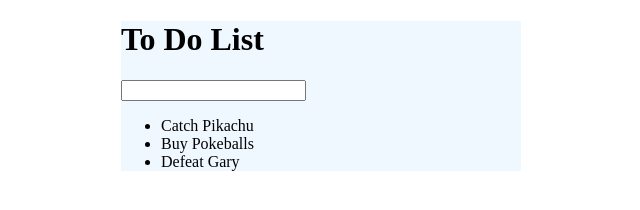
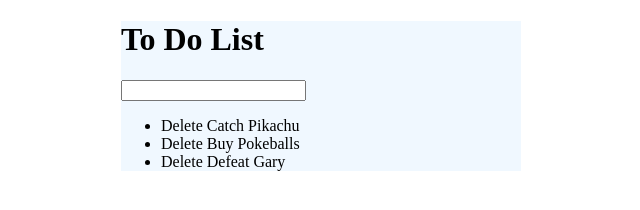
Before and after one commit to Achlaw/js_to_do_list, a plain HTML site: page index.html in a window 1280 px wide. Shown: the whole page, without its empty margins (319-959 px from the left). Drawn offline with Linux system fonts and the light colour scheme.

Commit message:
Add delete feature

```diff
--- a/assets/js/to_do_list.js
+++ b/assets/js/to_do_list.js
@@ -1,3 +1,8 @@
 $("li").click(function(){
-  $(this).toggleClass("completed")
-});;
+  $(this).toggleClass("completed");
+});
+
+$("span").click(function(clicked){
+  $(this).parent().remove();
+  clicked.stopPropagation();
+});
--- a/index.html
+++ b/index.html
@@ -12,9 +12,9 @@
   <input type="text">
 
   <ul>
-    <li>Catch Pikachu</li>
-    <li>Buy Pokeballs</li>
-    <li>Defeat Gary</li>
+    <li><span>Delete</span> Catch Pikachu</li>
+    <li><span>Delete</span> Buy Pokeballs</li>
+    <li><span>Delete</span> Defeat Gary</li>
   </ul>
 
 </div>
```
